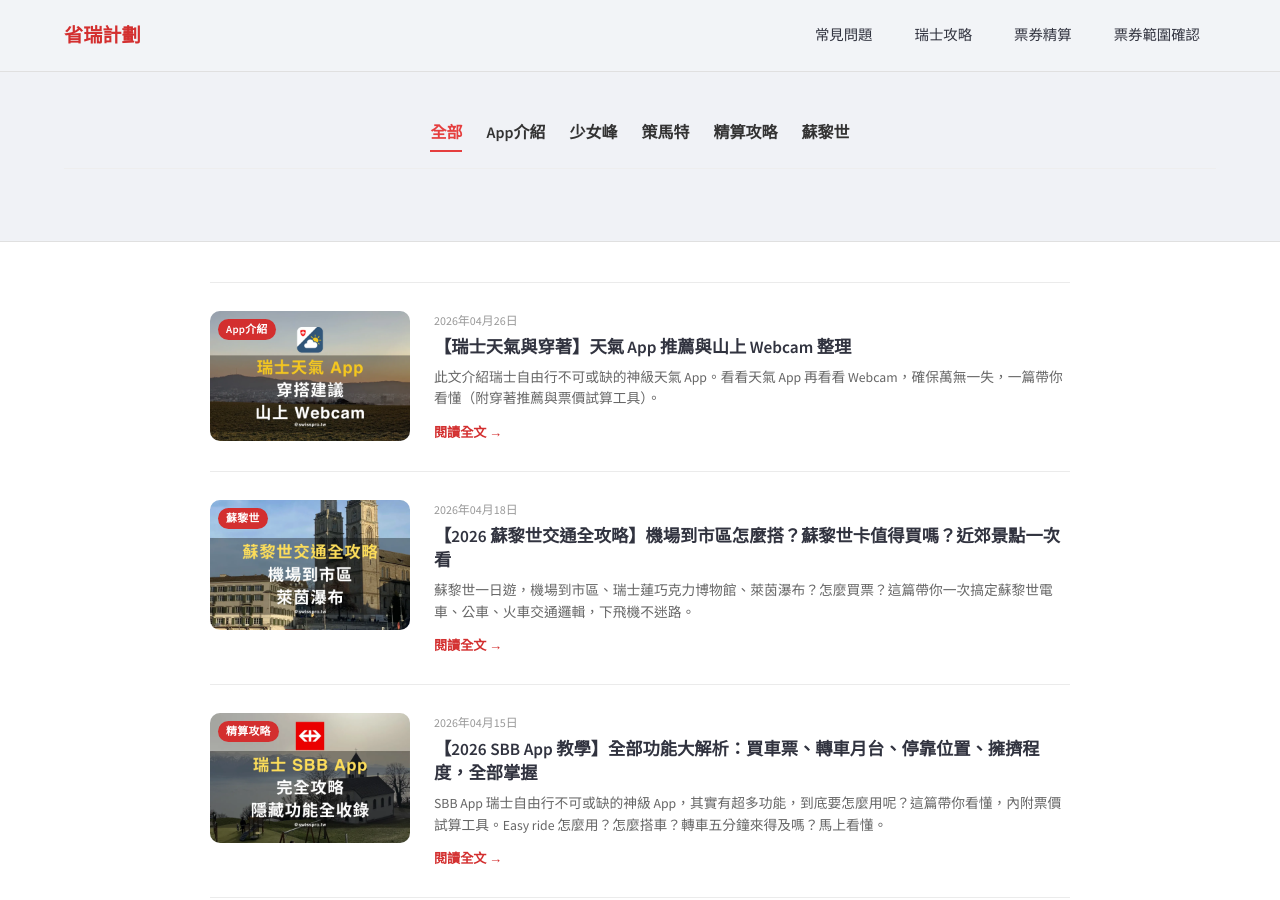
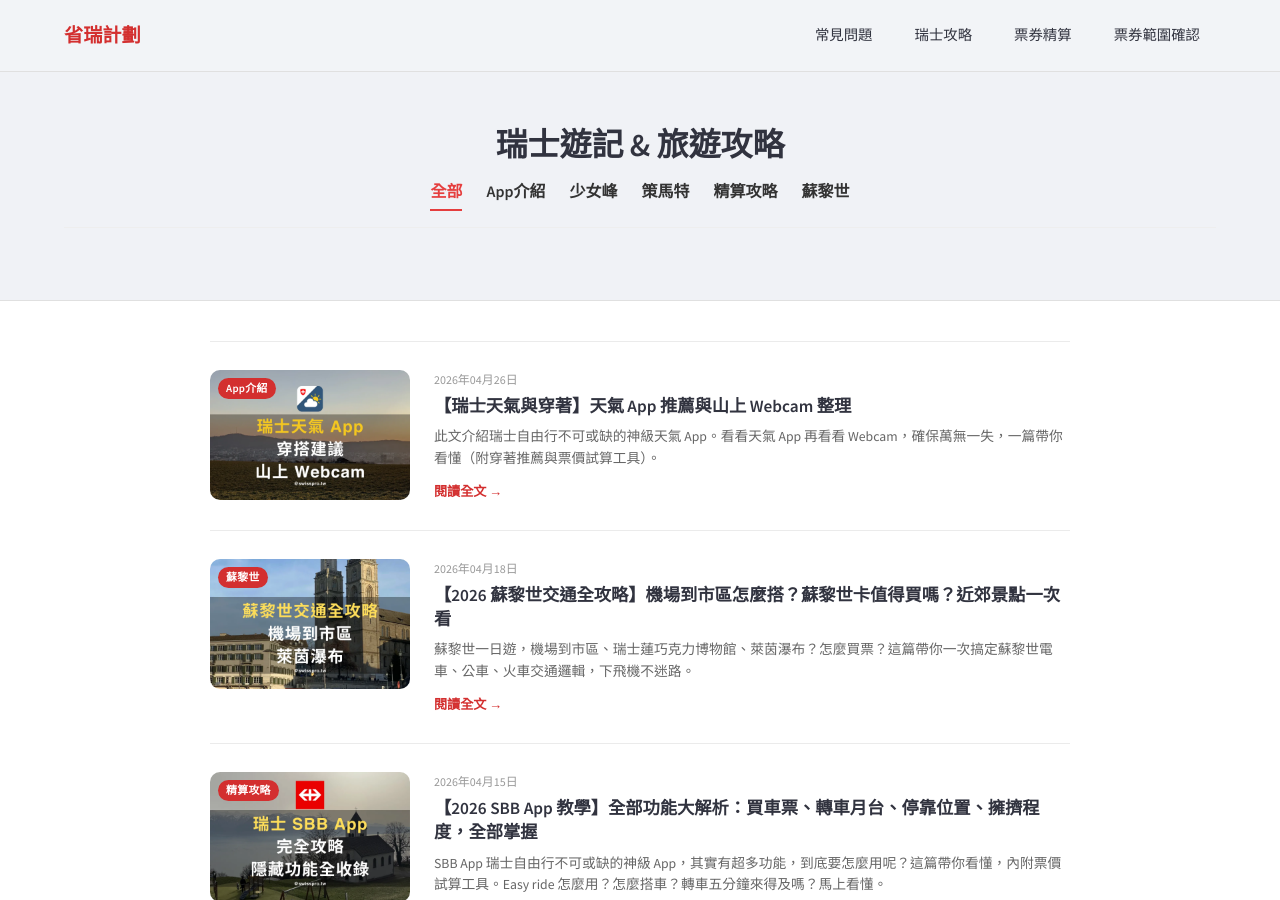
Before and after one commit to Chichinghsu/swisspro, a Jekyll site: the page built from blog.html, in a window 1280 px wide and 900 px high. Built offline with Jekyll 4.4.1, drawn with Linux system fonts in a browser that asks for light colours.

Commit message:
add h1 back to blog.html

```diff
--- a/blog.html
+++ b/blog.html
@@ -35,6 +35,9 @@
 </style>
 
 <div class="blog-hero">
+    <div class="blog-hero-content">
+        <h1>瑞士遊記 & 旅遊攻略</h1>
+    </div>
     <div class="category-nav">
         <a href="{{ '/blog/' | relative_url }}" class="cat-link active">全部</a>
         {% assign categories = site.categories | sort %}
```
